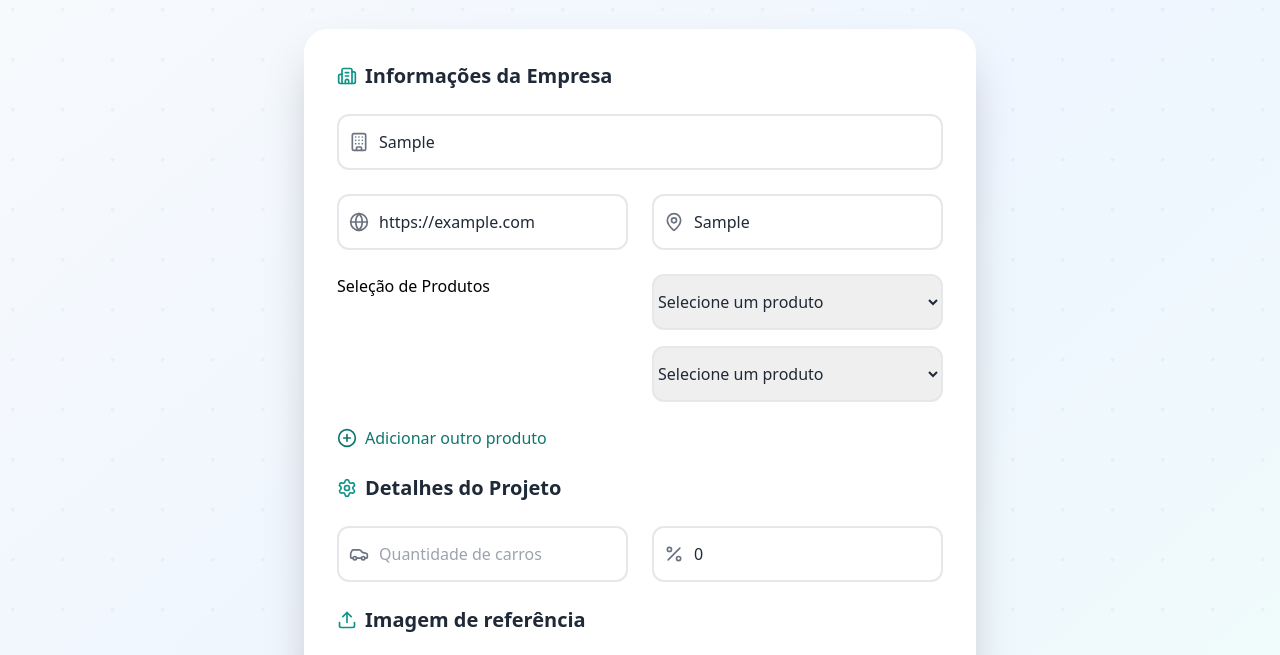
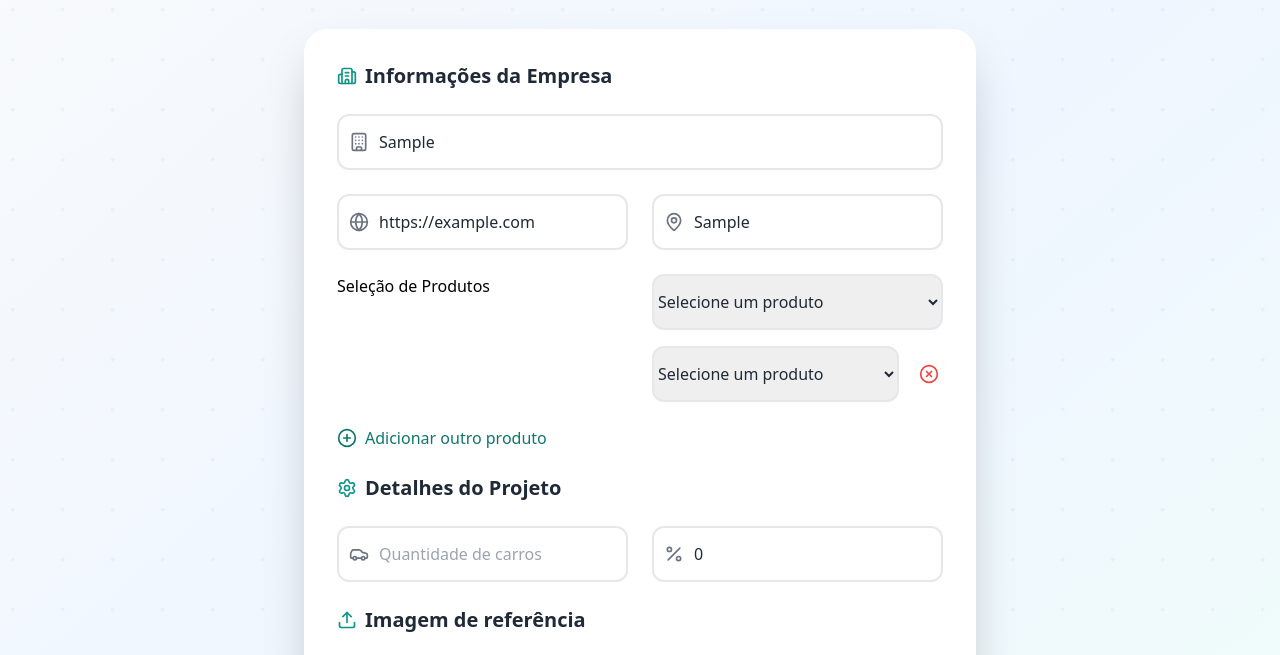
Before and after one commit to pedromottanunes/taube, a plain HTML site: page index.html in a window 1280 px wide. Both pictures are taken after typing "Sample", "https://example.com", "Sample" into the empty fields and a click on the button "Adicionar outro produto". Shown: the part 103-758 px from the top of the page. Drawn offline with nearby package versions, Linux system fonts and the light colour scheme.

Commit message:
Update index.html

```diff
--- a/index.html
+++ b/index.html
@@ -209,6 +209,7 @@
            Seleção de Produtos
             </h3>
           <div id="product_wrapper" class="space-y-4">
+            <div class="flex items-center gap-2 product-item">
               <select id="product_1" name="product[]" required class="w-full h-14 rounded-xl border-2 border-gray-200 input-focus focus:border-teal-500 text-gray-800">
                 <option value="" disabled selected>Selecione um produto</option>
                 <option value="OD_VT">02 · OD VT</option>
@@ -217,7 +218,10 @@
                 <option value="OD_FULL">05 · OD FULL</option>
                 <option value="OD_LIGHT">06 · OD LIGHT</option>
               </select>
+              <!-- Botão de remover só aparece a partir do segundo -->
             </div>
+          </div>
+
           <button type="button" id="addProduct" class="flex items-center gap-2 text-teal-700 font-medium hover:text-teal-900 transition"><i data-lucide="plus-circle" class="w-5 h-5"></i>Adicionar outro produto</button>
         </div>
         <!-- Project Details Section -->
@@ -333,16 +337,16 @@ const productWrapper = document.getElementById('product_wrapper');
 const addProductBtn  = document.getElementById('addProduct');
 let productCount = 1;
 
-addProductBtn.addEventListener('click', () => {
-  productCount++;
+function createProductSelect(id, showRemove = true) {
+  const wrapper = document.createElement('div');
+  wrapper.className = "flex items-center gap-2 product-item";
 
-  // cria novo <select>
+  // select
   const select = document.createElement('select');
-  select.id = 'product_' + productCount;
+  select.id = 'product_' + id;
   select.name = 'product[]';
   select.required = true;
-  select.className =
-    'w-full h-14 rounded-xl border-2 border-gray-200 input-focus focus:border-teal-500 text-gray-800';
+  select.className = 'w-full h-14 rounded-xl border-2 border-gray-200 input-focus focus:border-teal-500 text-gray-800';
   select.innerHTML = `
     <option value="" disabled selected>Selecione um produto</option>
     <option value="OD_VT">02 · OD VT</option>
@@ -352,9 +356,35 @@ addProductBtn.addEventListener('click', () => {
     <option value="OD_LIGHT">06 · OD LIGHT</option>
   `;
 
-  // insere no wrapper
-  productWrapper.appendChild(select);
-});
+  wrapper.appendChild(select);
+
+  // botão remover (apenas se showRemove for true)
+  if (showRemove) {
+    const removeBtn = document.createElement('button');
+    removeBtn.type = "button";
+    removeBtn.innerHTML = '<i data-lucide="x-circle" class="w-5 h-5 text-red-500"></i>';
+    removeBtn.className = "ml-2 p-1";
+    removeBtn.onclick = () => {
+      wrapper.remove();
+    };
+    wrapper.appendChild(removeBtn);
+  }
+
+  return wrapper;
+}
+
+// Inicial (primeiro produto, sem botão remover)
+productWrapper.innerHTML = '';
+productWrapper.appendChild(createProductSelect(1, false));
+productCount = 1;
+
+// Botão adicionar produto
+addProductBtn.onclick = () => {
+  productCount++;
+  productWrapper.appendChild(createProductSelect(productCount, true));
+  lucide.createIcons();
+};
+
 
 
 
```
Lines whose indentation alone changed are shown as unchanged.
